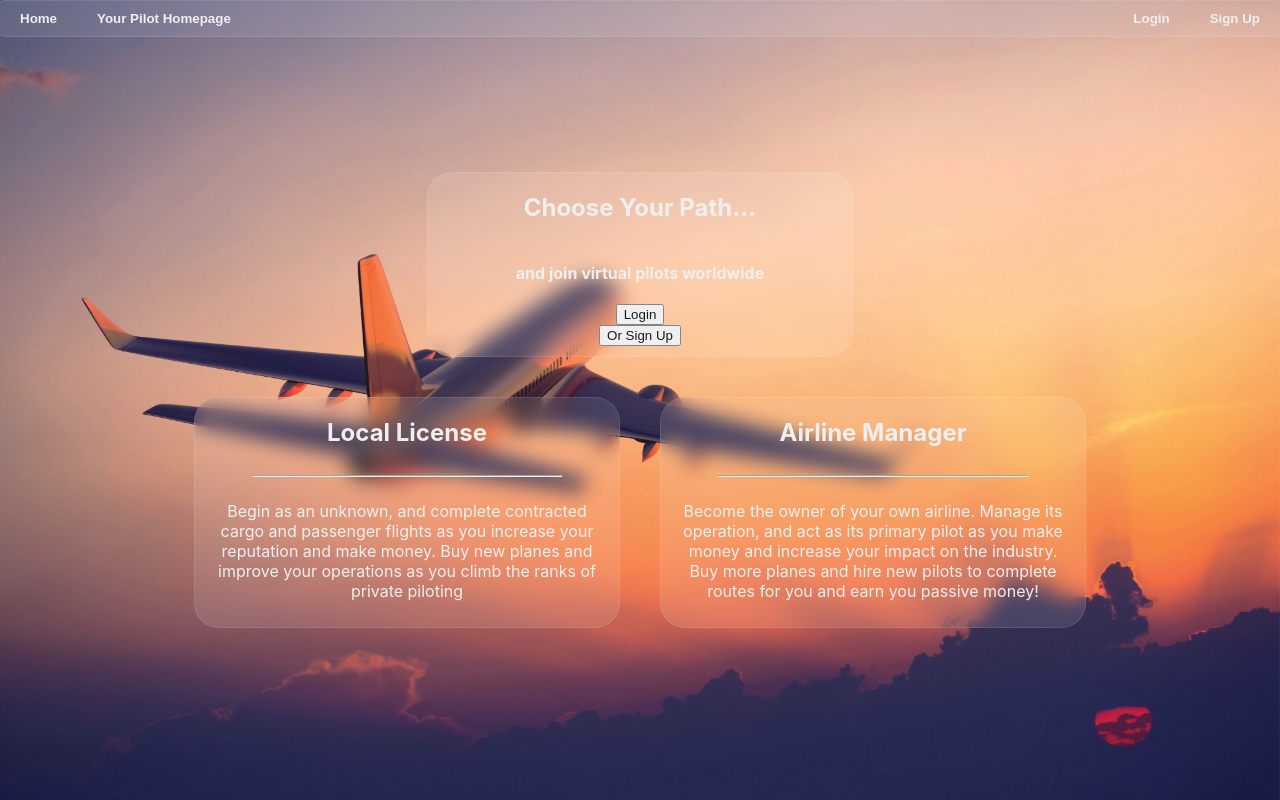
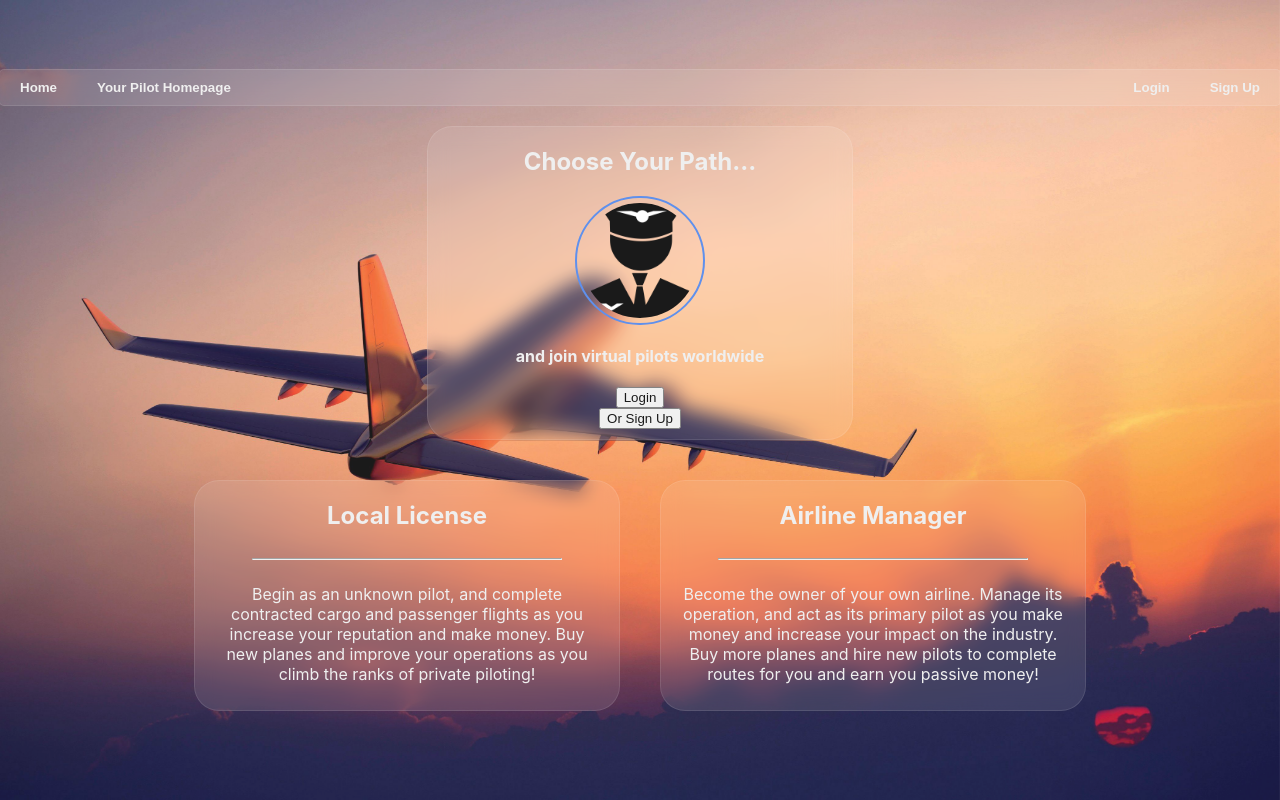
Before and after one commit to Jackson-Wozniak/Flight-Sim-Career-Mode, a React (Create React App) app in the folder frontend/: page / in a window 1280 px wide. Built offline with nearby package versions, Linux system fonts and the light colour scheme; no server answers.

Commit message:
hide scrollbar and have option for fixed navbar or navbar included in flexbox

```diff
--- a/frontend/src/components/HomePage.jsx
+++ b/frontend/src/components/HomePage.jsx
@@ -4,6 +4,7 @@ import { findTotalPilotCount } from '../utils/ApiCalls';
 import { useState } from 'react';
 import { useNavigate } from 'react-router-dom';
 import NavBar from './NavBar';
+import pilotIcon from '../images/pilot_icon.png';
 
 function HomePage() {
 
@@ -28,9 +29,11 @@ function HomePage() {
 
     return (
         <div className="home-page-container">
-            <NavBar />
+            <NavBar fixed={false}/>
             <div className="homepage-info-card">
-                <h2>Choose Your Path...</h2>
+
+                <h2 id="homepage-header">Choose Your Path...</h2>
+                <img src={pilotIcon} alt="" className="pilot-icon-homepage"/>
                 <h4>and join {totalPilotCount} virtual pilots worldwide</h4>
 
                 <button onClick={() => navigateToPath("/login")}>Login</button>
@@ -41,9 +44,9 @@ function HomePage() {
                     <h2>Local License</h2>
                     <hr />
                     <p>
-                        Begin as an unknown, and complete contracted cargo and passenger
+                        Begin as an unknown pilot, and complete contracted cargo and passenger
                         flights as you increase your reputation and make money. Buy new planes
-                        and improve your operations as you climb the ranks of private piloting
+                        and improve your operations as you climb the ranks of private piloting!
                     </p>
                 </div>
                 <div className="homepage-info-card">
--- a/frontend/src/components/LoginPage.jsx
+++ b/frontend/src/components/LoginPage.jsx
@@ -42,7 +42,7 @@ function LoginPage(props) {
 
     return (
         <div className="login-page-container">
-            <NavBar />
+            <NavBar fixed={true}/>
             {errorPopup}
             <form className="login-form" onSubmit={(e) => attemptLogin(e)}>
                 <div className="user-icon-image-container">
--- a/frontend/src/components/NavBar.jsx
+++ b/frontend/src/components/NavBar.jsx
@@ -1,7 +1,7 @@
 import '../styles/NavBar.css';
 import { useNavigate } from 'react-router-dom';
 
-function NavBar() {
+function NavBar(props) {
     const navigate = useNavigate();
 
     function navigateToPath(path){
@@ -9,7 +9,7 @@ function NavBar() {
     }
 
     return (
-        <div className="nav-bar-container">
+        <div className={props.fixed ? "nav-bar-container-fixed" : "nav-bar-container-free"}>
             <div className="left-nav-bar">
                 <button onClick={() => navigateToPath("/")} className="nav-bar-links">Home</button>
                 <button onClick={() => navigateToPath("/pilot-home")} className="nav-bar-links">Your Pilot Homepage</button>
--- a/frontend/src/styles/HomePage.css
+++ b/frontend/src/styles/HomePage.css
@@ -1,6 +1,6 @@
 .home-page-container{
     width: 100vw;
-    height : 100vh;
+    min-height : 100vh;
 
     /*credit: https://wallpaper.dog/large/20560991.jpg*/
     background-image: url('../images/plane.jpg');
@@ -46,6 +46,18 @@
     backdrop-filter: blur(10px);
 }
 
+#homepage-header{
+    color : var(--light);
+}
+
+.pilot-icon-homepage{
+    width : 30%;
+    height : auto;
+    border : 2px solid var(--blue);
+    border-radius: 50%;
+    padding : 5px;
+}
+
 .homepage-info-card hr{
     width : 80%;
 }
--- a/frontend/src/styles/LoginPage.css
+++ b/frontend/src/styles/LoginPage.css
@@ -13,7 +13,7 @@
 
 .login-page-container{
     width: 100vw;
-    height : 100vh;
+    min-height : 100vh;
 
     /*image credit: https://www.pexels.com/photo/flying-airplane-above-the-clouds-during-sunset-12167069/*/
     background-image: url('../images/clouds.jpeg');
@@ -24,6 +24,7 @@
     background-size: cover;
 
     display: flex;
+    flex-direction: column;
     justify-content: center;
     align-items: center;
     text-align: center;
--- a/frontend/src/styles/NavBar.css
+++ b/frontend/src/styles/NavBar.css
@@ -18,10 +18,31 @@
     border: 1px solid rgba(255,255,255,0.1);
     backdrop-filter: blur(10px);
     display: flex;
-    position : absolute;
-    top : 0%;
     width : 100vw;
-    height : auto;
+    justify-content: space-between;
+}
+
+.nav-bar-container-fixed{
+    border-radius: 5px;
+    color: var(--light);
+    background-color: rgba(255,255,255,0.1);
+    border: 1px solid rgba(255,255,255,0.1);
+    backdrop-filter: blur(10px);
+    display: flex;
+    width : 100vw;
+    justify-content: space-between;
+    position: fixed;
+    top : 0;
+}
+
+.nav-bar-container-free{
+    border-radius: 5px;
+    color: var(--light);
+    background-color: rgba(255,255,255,0.1);
+    border: 1px solid rgba(255,255,255,0.1);
+    backdrop-filter: blur(10px);
+    display: flex;
+    width : 100vw;
 }
 
 .right-nav-bar{
--- a/frontend/src/styles/index.css
+++ b/frontend/src/styles/index.css
@@ -5,7 +5,13 @@ body {
     sans-serif;
   -webkit-font-smoothing: antialiased;
   -moz-osx-font-smoothing: grayscale;
-  overflow: hidden;
+
+  -ms-overflow-style: none;
+  scrollbar-width: none;
+}
+
+body::-webkit-scrollbar {
+  display: none;
 }
 
 code {
```
Also changed, not shown: frontend/src/images/pilot_icon.png (added).
